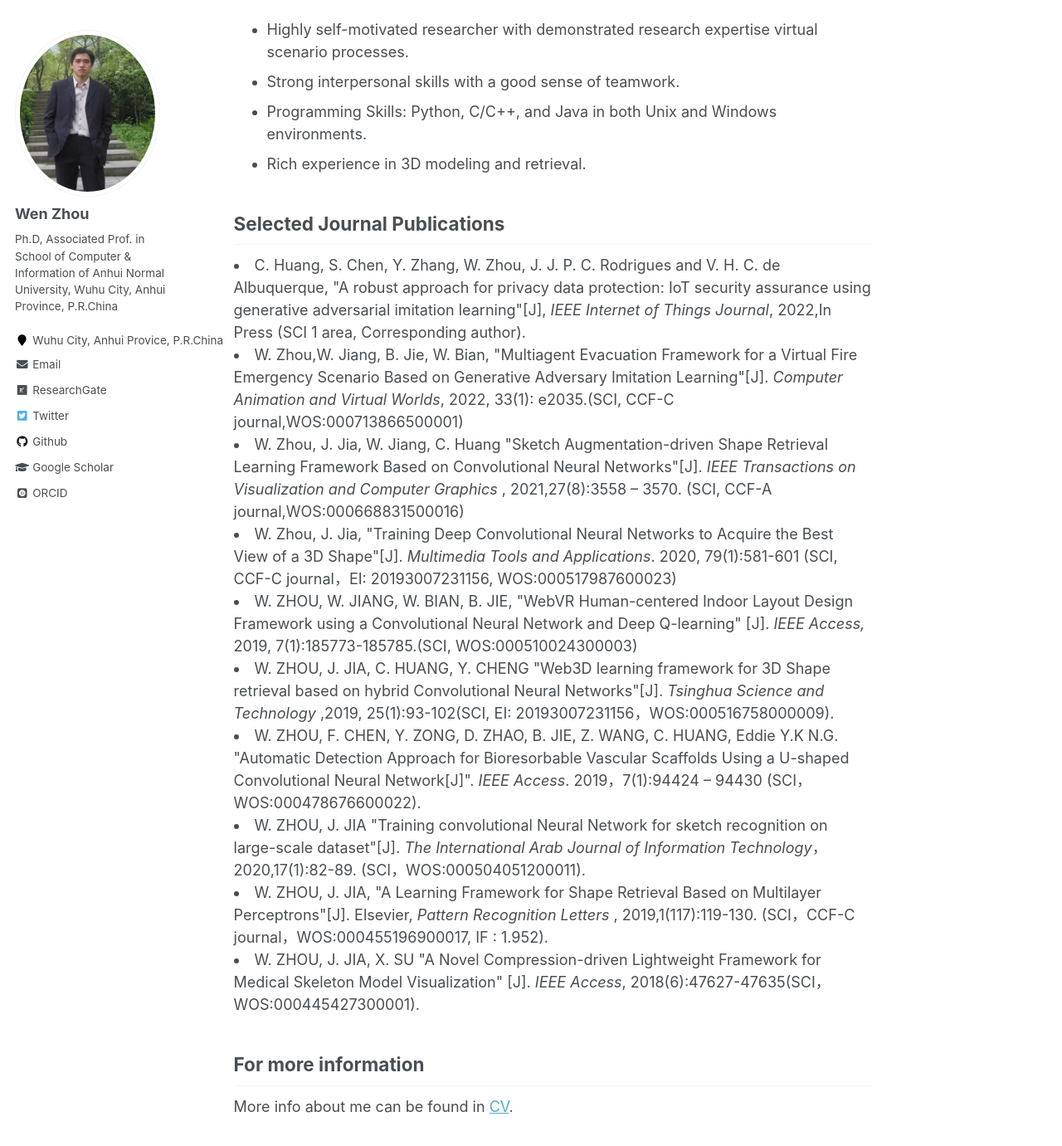
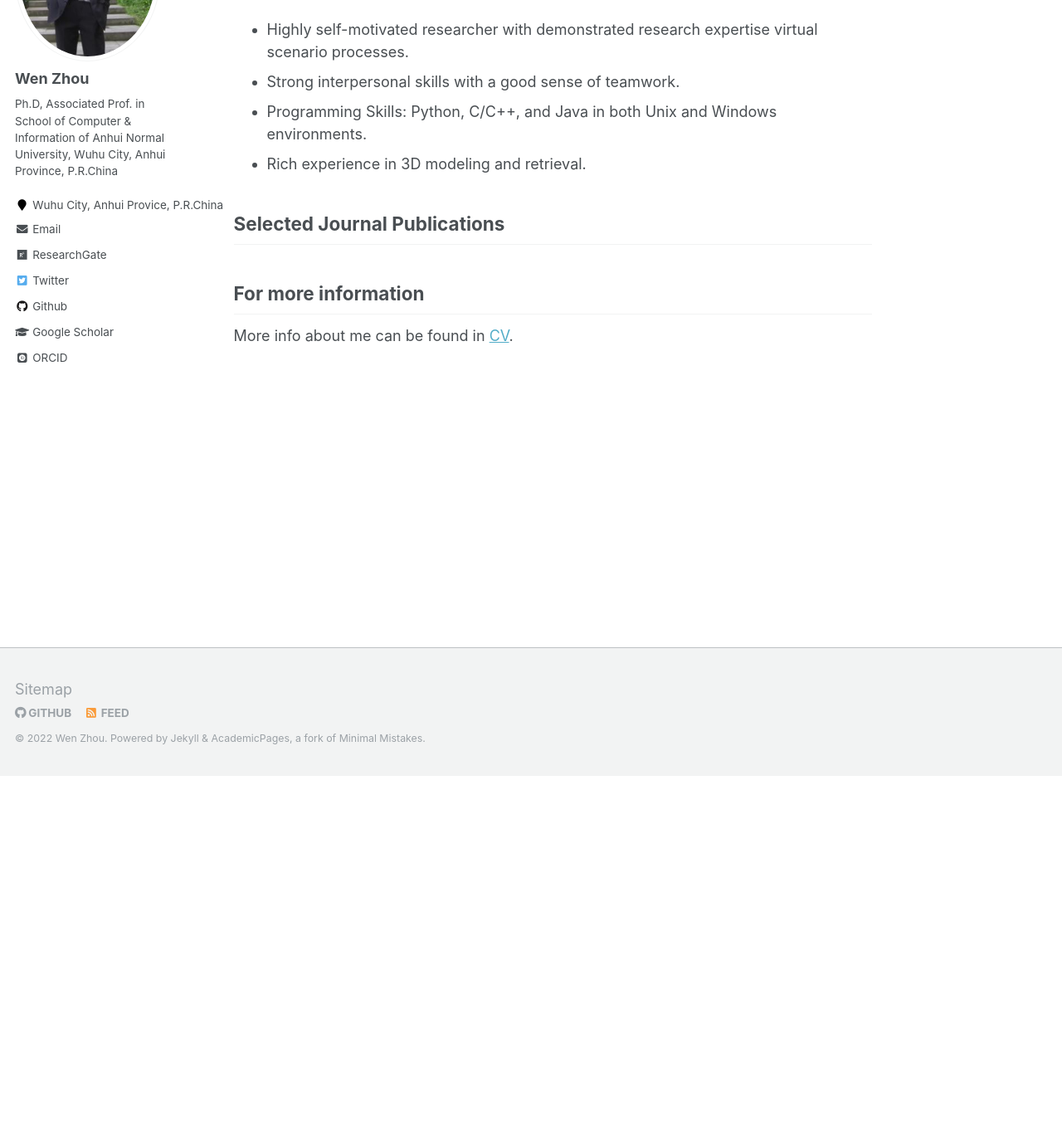
Before and after one commit to zhouwen327/zhouwen327.github.io, a Jekyll site: the page built from _pages/about.md, in a window 1280 px wide and 1400 px high, scrolled down 464 px. Shown: the top 1381 px of the window at 83% size. Built offline with Jekyll 4.4.1, drawn with Linux system fonts in a browser that asks for light colours; some web fonts are replaced.

Commit message:
Update about.md

```diff
--- a/_pages/about.md
+++ b/_pages/about.md
@@ -23,26 +23,7 @@ I am an associate professor at Anhui Normal University, China. My research inter
 
 ## Selected Journal Publications
 
-<li>C. Huang, S. Chen, Y. Zhang, W. Zhou, J. J. P. C. Rodrigues and V. H. C. de Albuquerque, "A robust approach for privacy data protection: IoT security assurance using generative adversarial imitation learning"[J], <i>IEEE Internet of Things Journal</i>, 2022,In Press (SCI 1 area, Corresponding author).
-</li><li>
-W. Zhou,W. Jiang, B. Jie, W. Bian, "Multiagent Evacuation Framework for a Virtual Fire Emergency Scenario Based on Generative Adversary Imitation Learning"[J]. <i>Computer Animation and Virtual Worlds</i>, 2022, 33(1): e2035.(SCI, CCF-C journal,WOS:000713866500001)
-</li><li>
-W. Zhou, J. Jia, W. Jiang, C. Huang "Sketch Augmentation-driven Shape Retrieval Learning Framework Based on Convolutional Neural Networks"[J]. <i>IEEE Transactions on Visualization and Computer Graphics </i>, 2021,27(8):3558 – 3570. (SCI, CCF-A journal,WOS:000668831500016)
-</li><li>
-W. Zhou, J. Jia, "Training Deep Convolutional Neural Networks to Acquire the Best View of a 3D Shape"[J]. <i>Multimedia Tools and Applications</i>. 2020, 79(1):581-601 (SCI, CCF-C journal，EI: 20193007231156, WOS:000517987600023)
-</li><li>
-W. ZHOU, W. JIANG, W. BIAN, B. JIE, "WebVR Human-centered Indoor Layout Design Framework using a Convolutional Neural Network and Deep Q-learning" [J]. <i>IEEE Access, </i> 2019, 7(1):185773-185785.(SCI, WOS:000510024300003)
-</li><li>
-W. ZHOU, J. JIA, C. HUANG, Y. CHENG "Web3D learning framework for 3D Shape retrieval based on hybrid Convolutional Neural Networks"[J].<i> Tsinghua Science and Technology </i>,2019, 25(1):93-102(SCI, EI: 20193007231156，WOS:000516758000009).
-</li><li>
-W. ZHOU, F. CHEN, Y. ZONG, D. ZHAO, B. JIE, Z. WANG, C. HUANG, Eddie Y.K N.G. "Automatic Detection Approach for Bioresorbable Vascular Scaffolds Using a U-shaped Convolutional Neural Network[J]". <i>IEEE Access</i>. 2019，7(1):94424 – 94430 (SCI，WOS:000478676600022).
-</li><li>
-W. ZHOU, J. JIA "Training convolutional Neural Network for sketch recognition on large-scale dataset"[J]. <i>The International Arab Journal of Information Technology</i>，2020,17(1):82-89. (SCI，WOS:000504051200011).
-</li><li>
-W. ZHOU, J. JIA, "A Learning Framework for Shape Retrieval Based on Multilayer Perceptrons"[J]. Elsevier,<i> Pattern Recognition Letters </i>, 2019,1(117):119-130. (SCI，CCF-C journal，WOS:000455196900017, IF : 1.952).
-</li><li>
-W. ZHOU, J. JIA, X. SU "A Novel Compression-driven Lightweight Framework for Medical Skeleton Model Visualization" [J]. <i>IEEE Access</i>, 2018(6):47627-47635(SCI，WOS:000445427300001).
-</li>
+
 
 ## For more information
 More info about me can be found in [CV](https://zhouwen327.github.io/cv/).
```
